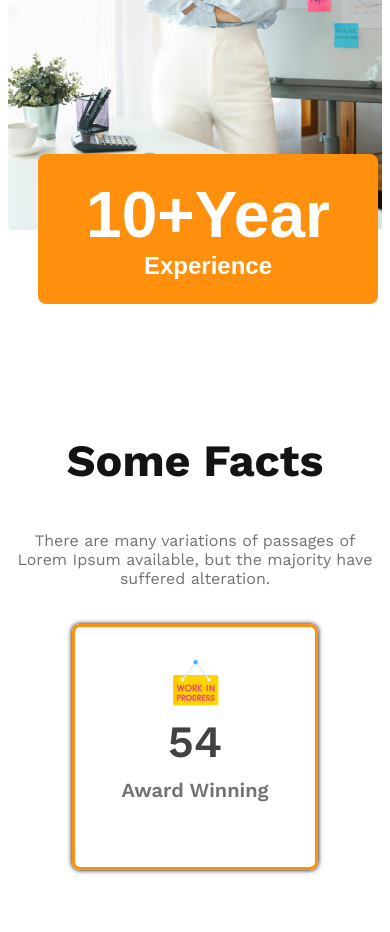
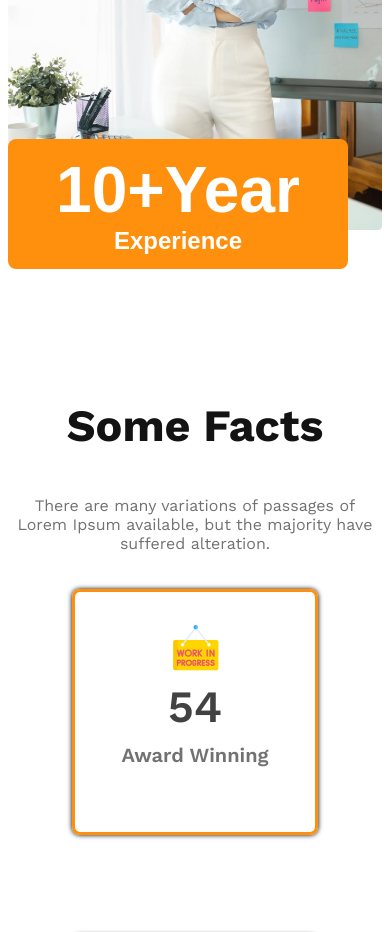
Before and after one commit to ahhridoy01/responsive-architects, a plain HTML site: page index.html in a window 390 px wide. Shown: the part 4600-5532 px from the top of the page. Drawn offline with nearby package versions, Linux system fonts and the light colour scheme.

Commit message:
Complete as responsive

```diff
--- a/styles/style.css
+++ b/styles/style.css
@@ -217,12 +217,9 @@ main>section {
     }
 
     .feature-button {
-        padding: 10px;
-        margin-top: -80px;
-        margin-right: auto;
-        margin-left: 30px;
-        margin-bottom: auto;
-        height: 150px;
+        margin: 0px auto;
+        margin-top: -100px;
+        height: 130px;
     }
 }
 
```
